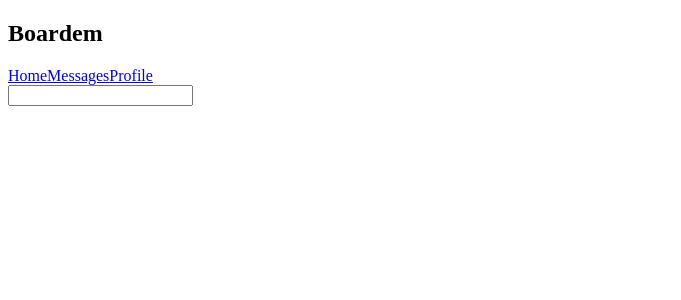
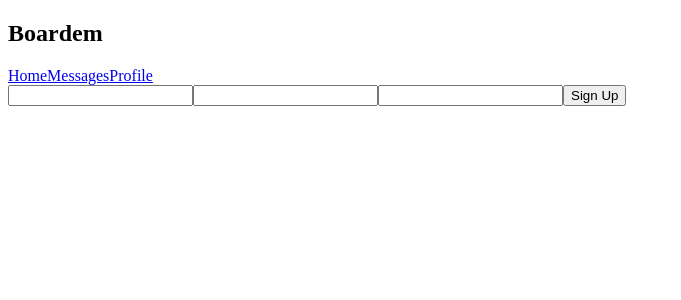
Before and after one commit to TahaShah141/message-board, a React (Vite) app in the folder frontend/: page /signup in a window 1280 px wide. Shown: the top 300 px of the page, without its empty margins (0-681 px from the left). Built offline with nearby package versions, Linux system fonts and the light colour scheme.

Commit message:
make the auth forms functional

```diff
--- a/frontend/src/App.jsx
+++ b/frontend/src/App.jsx
@@ -12,13 +12,14 @@ import RootLayout from './Layouts/RootLayout';
 
 //pages
 import SignUp from './Pages/SignUp';
-import Login, { loginUser } from './Pages/Login';
+import Login from './Pages/Login';
+import { AuthContextProvider } from './Contexts/authContext';
 
 const router = createBrowserRouter(
   createRoutesFromElements(
     <Route path='/' element={<RootLayout />} >
       <Route path='signup' element={<SignUp />} />
-      <Route path='login' element={<Login />} action={loginUser}/>
+      <Route path='login' element={<Login />}/>
     </Route>
   )
 )
@@ -28,7 +29,9 @@ function App() {
 
   return (
     <>
-    <RouterProvider router={router} />
+    <AuthContextProvider>
+      <RouterProvider router={router} />
+    </AuthContextProvider>
     </>
   )
 }
--- /dev/null
+++ b/frontend/src/Contexts/authContext.jsx
@@ -0,0 +1,26 @@
+import { createContext, useReducer } from "react";
+
+export const AuthContext = createContext()
+
+export const authReducer = (state, action) => {
+    switch (action.type) {
+        case 'LOGIN':
+            return { user: action.payload }
+        case 'LOGOUT':
+            return { user: null }
+        default:
+            return state
+    }
+}
+
+export const AuthContextProvider = ({ children }) => {
+    const [state, dispatch] = useReducer(authReducer, {
+        user:null
+    })
+
+    return (
+        <AuthContext.Provider value={{ ...state, dispatch }}>
+            { children }
+        </AuthContext.Provider>
+    )
+}
--- /dev/null
+++ b/frontend/src/Hooks/useAuthContext.jsx
@@ -0,0 +1,12 @@
+import { useContext } from "react"
+import { AuthContext } from "../Contexts/authContext"
+
+export const useAuthContext = () => {
+    const context = useContext(AuthContext)
+
+    if (!context) {
+        throw Error("AuthContext used outside provider")
+    }
+
+    return context
+}
--- /dev/null
+++ b/frontend/src/Hooks/useLogin.jsx
@@ -0,0 +1,39 @@
+import { useState } from "react"
+import { useAuthContext } from "./useAuthContext"
+
+
+export const useLogin = () => {
+
+    const [error, setError] = useState(null)
+    const [isLoading, setLoading] = useState(false)
+    const { dispatch } = useAuthContext()
+
+    const login = async (credentials, password) => {
+        setLoading(true)
+        setError(null)
+
+        const res = await fetch('/api/auth/login', {
+            method: 'POST',
+            headers: {'Content-Type': 'application/json'},
+            body: JSON.stringify({
+                credentials,
+                password
+            })
+        })
+
+        const json = await res.json()
+
+        if (!res.ok) {
+            setLoading(false)
+            setError(json.error)
+        }
+        else {
+            localStorage.setItem('user', JSON.stringify(json))
+            dispatch({type: 'LOGIN', payload: json})
+
+            setLoading(false)
+        }
+
+    }
+    return { login, isLoading, error }
+}
--- /dev/null
+++ b/frontend/src/Hooks/useSignup.jsx
@@ -0,0 +1,40 @@
+import { useState } from "react"
+import { useAuthContext } from "./useAuthContext"
+
+
+export const useSignup = () => {
+
+    const [error, setError] = useState(null)
+    const [isLoading, setLoading] = useState(false)
+    const { dispatch } = useAuthContext()
+
+    const signup = async (username, email, password) => {
+        setLoading(true)
+        setError(null)
+
+        const res = await fetch('/api/auth/signup', {
+            method: 'POST',
+            headers: {'Content-Type': 'application/json'},
+            body: JSON.stringify({
+                username,
+                email,
+                password
+            })
+        })
+
+        const json = await res.json()
+
+        if (!res.ok) {
+            setLoading(false)
+            setError(json.error)
+        }
+        else {
+            localStorage.setItem('user', JSON.stringify(json))
+            dispatch({type: 'LOGIN', payload: json})
+
+            setLoading(false)
+        }
+
+    }
+    return { signup, isLoading, error }
+}
--- a/frontend/src/Pages/Login.jsx
+++ b/frontend/src/Pages/Login.jsx
@@ -1,37 +1,28 @@
-import { Form, redirect } from "react-router-dom";
+import { useLogin } from '../Hooks/useLogin'
+import { useState } from 'react'
 
 export default function Login() {
+
+  const { login, isLoading, error } = useLogin()
+
+  const [credentials, setCredentials] = useState("")
+  const [password, setPassword] = useState("")
+
+
+  const handleSubmit = async (e) => {
+    e.preventDefault()
+    setCredentials("")
+    setPassword("")
+
+    await login(credentials, password)
+  }
+
   return (
-    <Form method="POST" action="/login">
-        <input type="text" name="credentials"/>
-        <input type="password" name="password"/>
-        <button type="submit">Login</button>
-    </Form>
+    <form method="POST" onSubmit={handleSubmit} autoComplete='off'>
+        <input type="text" name="credentials" value={credentials} onChange={(e) => setCredentials(e.target.value)}/>
+        <input type="password" name="password" value={password} onChange={(e) => setPassword(e.target.value)}/>
+        <button type="submit" disabled={isLoading} >Login</button>
+        {error && <div className="error">{error}</div>}
+    </form>
   )
 }
-
-export const loginUser = async ({ request }) => {
-
-    // const data = await request.formData();
-
-    // const {credentials, password} = {
-    //     credentials: data.get('credentials'),
-    //     password: data.get('password')
-    // }
-
-    // console.log(credentials, password);
-
-    // const res = await fetch('/api/auth/login', {
-    //     method:"POST",
-    //     headers: {'Content-Type': 'application/json'},
-    //     body: JSON.stringify({credentials, password})
-    // });
-
-    // console.log(res);
-
-    // const json = await res.json();
-
-    // console.log(json);
-
-    return redirect('/login')
-}
--- a/frontend/src/Pages/SignUp.jsx
+++ b/frontend/src/Pages/SignUp.jsx
@@ -1,11 +1,31 @@
-import { Form } from 'react-router-dom'
+import { useSignup } from '../Hooks/useSignup'
+import { useState } from 'react'
 
 export default function SignUp() {
+
+  const { signup, isLoading, error } = useSignup()
+
+  const [username, setUsername] = useState("")
+  const [email, setEmail] = useState("")
+  const [password, setPassword] = useState("")
+
+
+  const handleSubmit = async (e) => {
+    e.preventDefault()
+    setUsername("")
+    setEmail("")
+    setPassword("")
+
+    await signup(username, email, password)
+  }
+
   return (
-    <Form method="POST">
-
-        <input type="text" name='username'/>
-
-    </Form>
+    <form method="POST" onSubmit={handleSubmit}>
+        <input type="text" name="username" value={username} onChange={(e) => setUsername(e.target.value)}/>
+        <input type="email" name="email" value={email} onChange={(e) => setEmail(e.target.value)}/>
+        <input type="password" name="password" value={password} onChange={(e) => setPassword(e.target.value)}/>
+        <button type="submit" disabled={isLoading} >Sign Up</button>
+        {error && <div className="error">{error}</div>}
+    </form>
   )
 }
```
Also changed, not shown: 1 other file (tests, documents, lock files or other folders).
